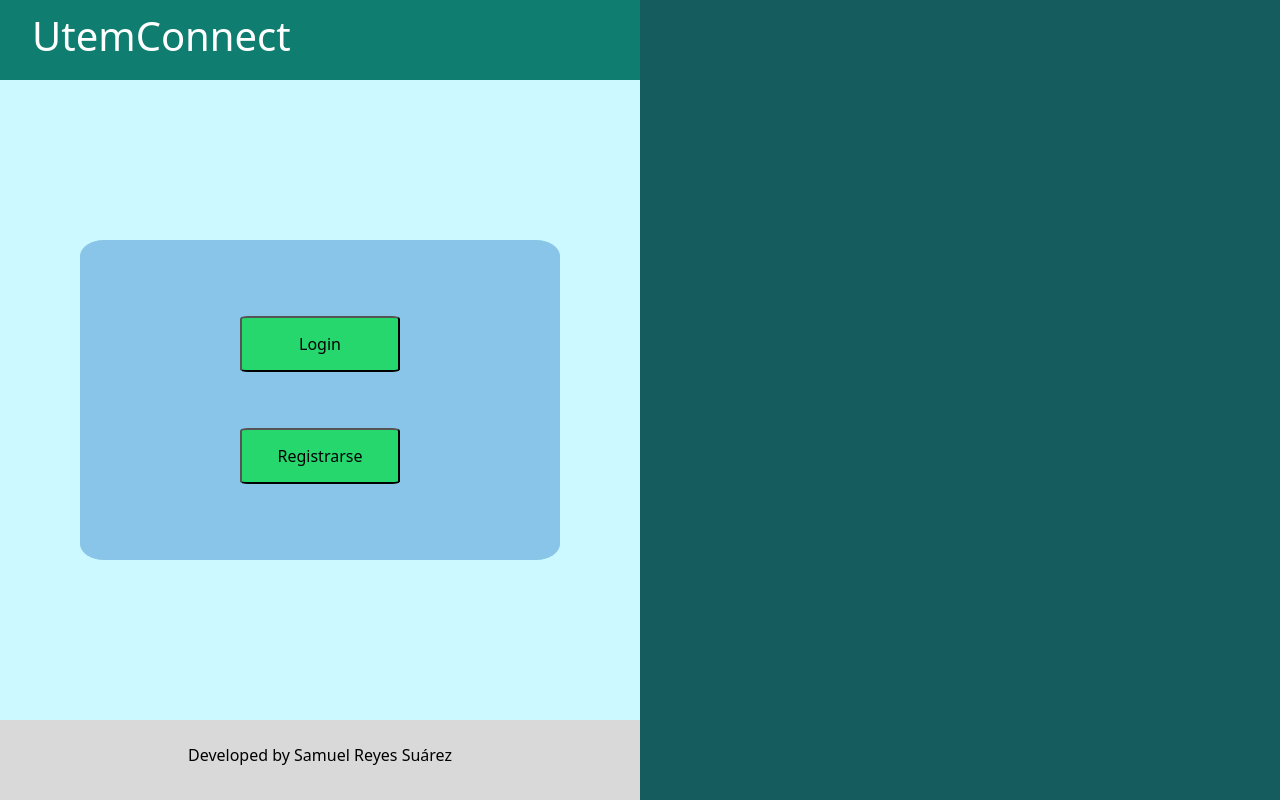
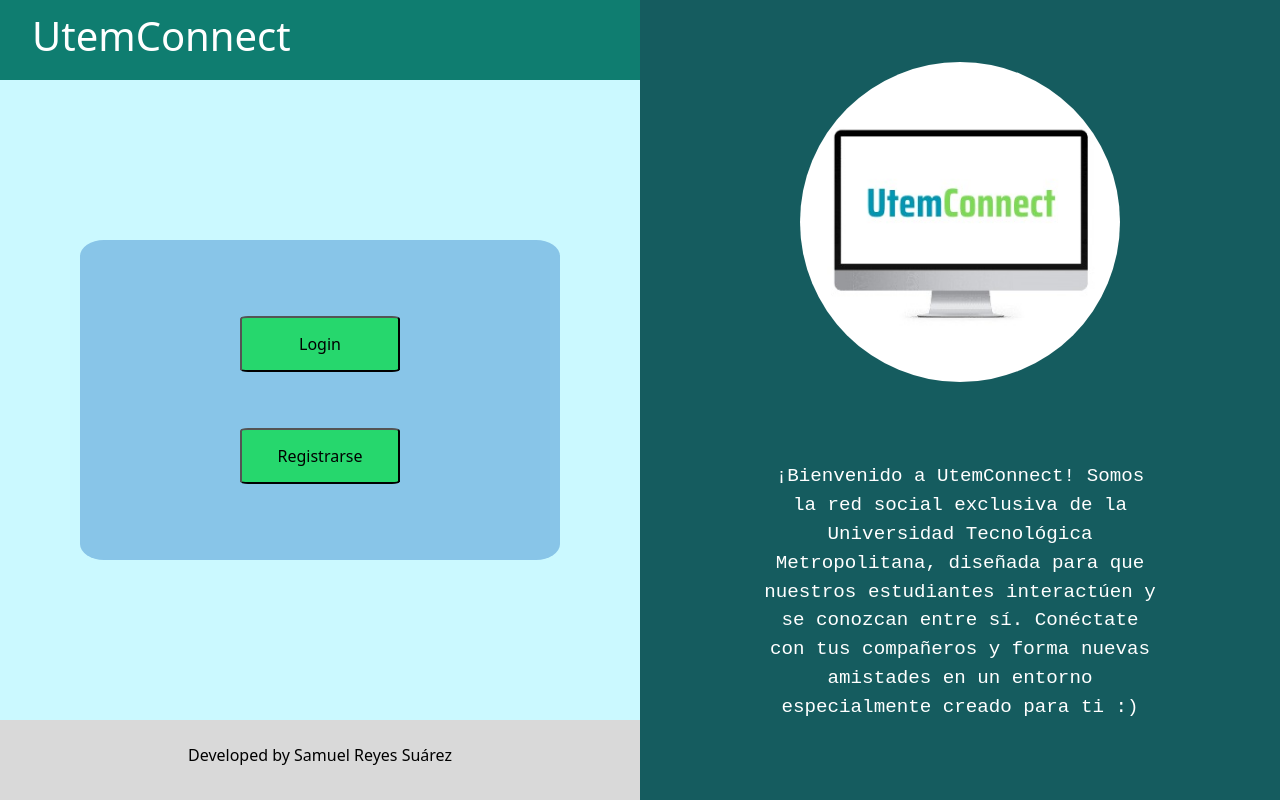
Before and after one commit to sam-rsuarez10/utem-connect-web, a Vue app: page / in a window 1280 px wide. Built offline with nearby package versions, Linux system fonts and the light colour scheme.

Commit message:
add presentation img and description in cover right panel

```diff
--- a/src/views/CoverView.vue
+++ b/src/views/CoverView.vue
@@ -23,7 +23,13 @@ import Footer from '../components/Footer.vue'
     </div>
 
     <div class="right-panel">
-
+        <div class="description-container">
+            <div class="presentation-logo"></div>
+            <p class="presentation-description">¡Bienvenido a UtemConnect! Somos la red social exclusiva de la Universidad
+                Tecnológica Metropolitana, diseñada para que nuestros estudiantes interactúen
+                y se conozcan entre sí. Conéctate con tus compañeros y forma nuevas amistades
+                en un entorno especialmente creado para ti :) </p>
+        </div>
     </div>
 </template>
 
@@ -91,5 +97,34 @@ main {
     height: 100vh;
     width: 50%;
     background-color: #155C5F;
+    display: flex;
+    justify-content: center;
+    align-items: center;
+}
+
+.description-container {
+    display: flex;
+    flex-direction: column;
+    justify-content: center;
+    align-items: center;
+    gap: 5rem;
+}
+
+.presentation-logo {
+    width: 20rem;
+    height: 20rem;
+    border-radius: 50%;
+    background-image: url('../assets/img/cover.jpeg');
+    background-size: cover;
+    background-position: center center;
+    order: -1;
+}
+
+.presentation-description {
+    width: 25rem;
+    text-align: center;
+    color: white;
+    font-size: 1.2rem;
+    font-family: 'Courier New', Courier, monospace;
 }
 </style>
```
Also changed, not shown: src/assets/img/cover.jpeg (added).
